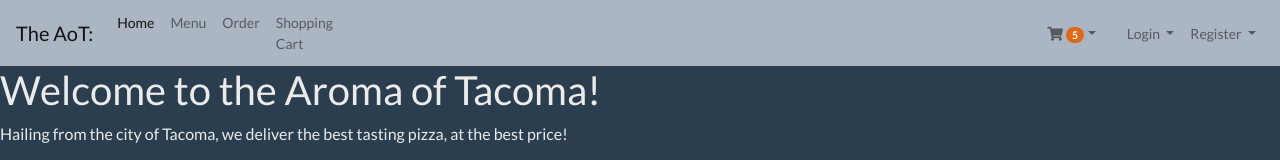
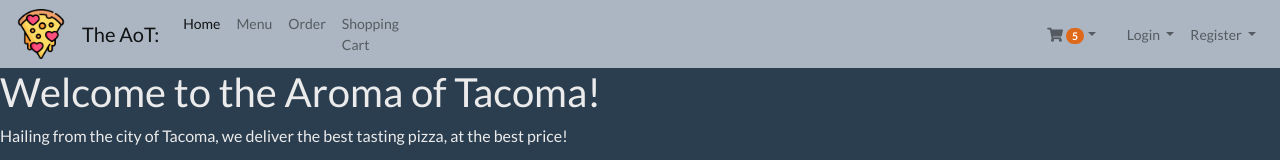
Before and after one commit to fxkrait/PizzaParlor, a website: page web/index.html in a window 1280 px wide. Shown: the top 160 px of the page. Drawn offline with nearby package versions, Linux system fonts and the light colour scheme; grey boxes are pictures that could not be loaded.

Commit message:
add logo

```diff
--- a/web/index.html
+++ b/web/index.html
@@ -13,10 +13,15 @@ href="https://use.fontawesome.com/releases/v5.2.0/css/all.css">
 <head>
     <!-- contains meta information about the HTML page -->
     <nav class="navbar navbar-expand-lg navbar-light bg-light">
+        <a class="navbar-brand" href="#">
+            <img src="./images/pizza.png"
+              height="50" alt="image">
+          </a>
         <a class="navbar-brand" href="#">The AoT:</a>
         <button class="navbar-toggler" type="button" data-toggle="collapse" data-target="#navbarSupportedContent" aria-controls="navbarSupportedContent" aria-expanded="false" aria-label="Toggle navigation">
               <span class="navbar-toggler-icon"></span>
             </button>
+
 
         <div class="collapse navbar-collapse" id="navbarSupportedContent">
             <ul class="navbar-nav mr-auto">
```
Also changed, not shown: web/images/pizza.png (added).
